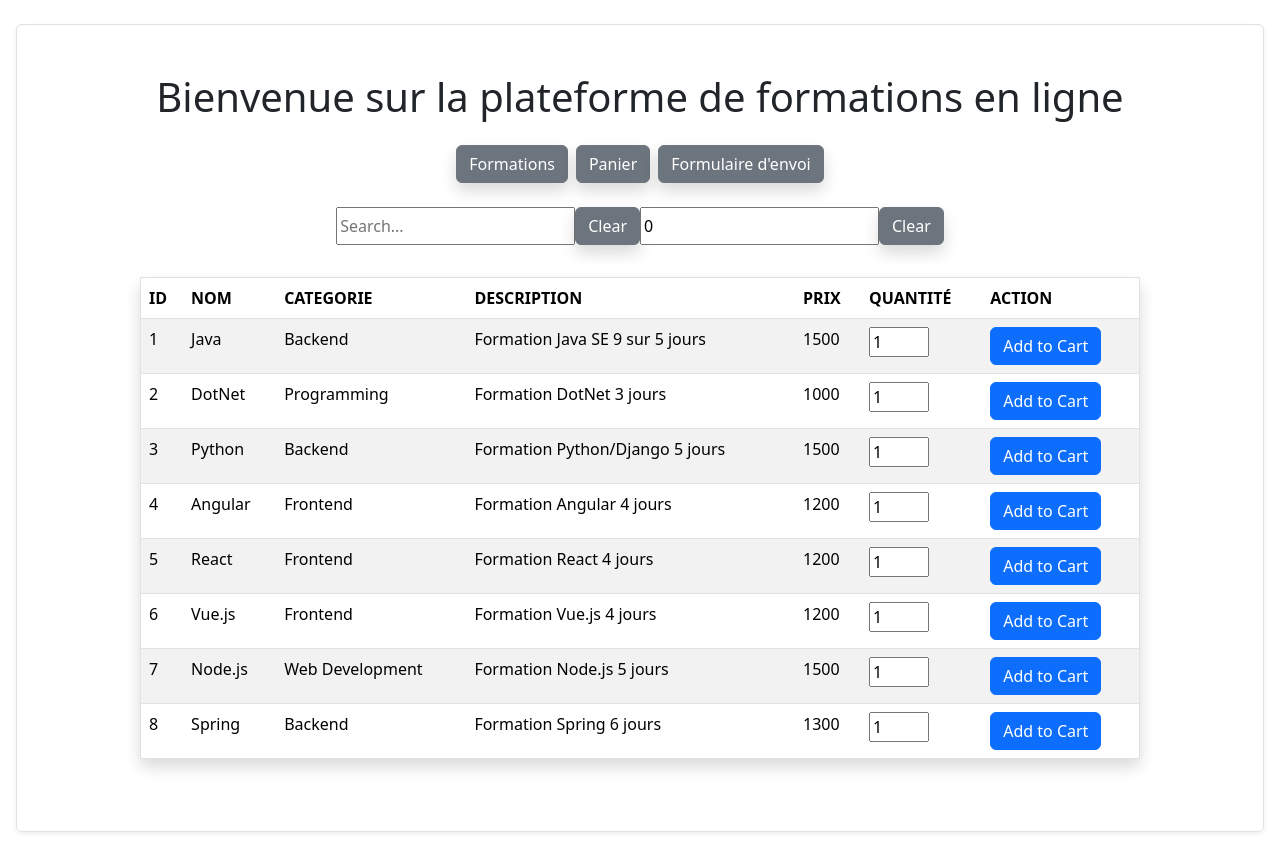
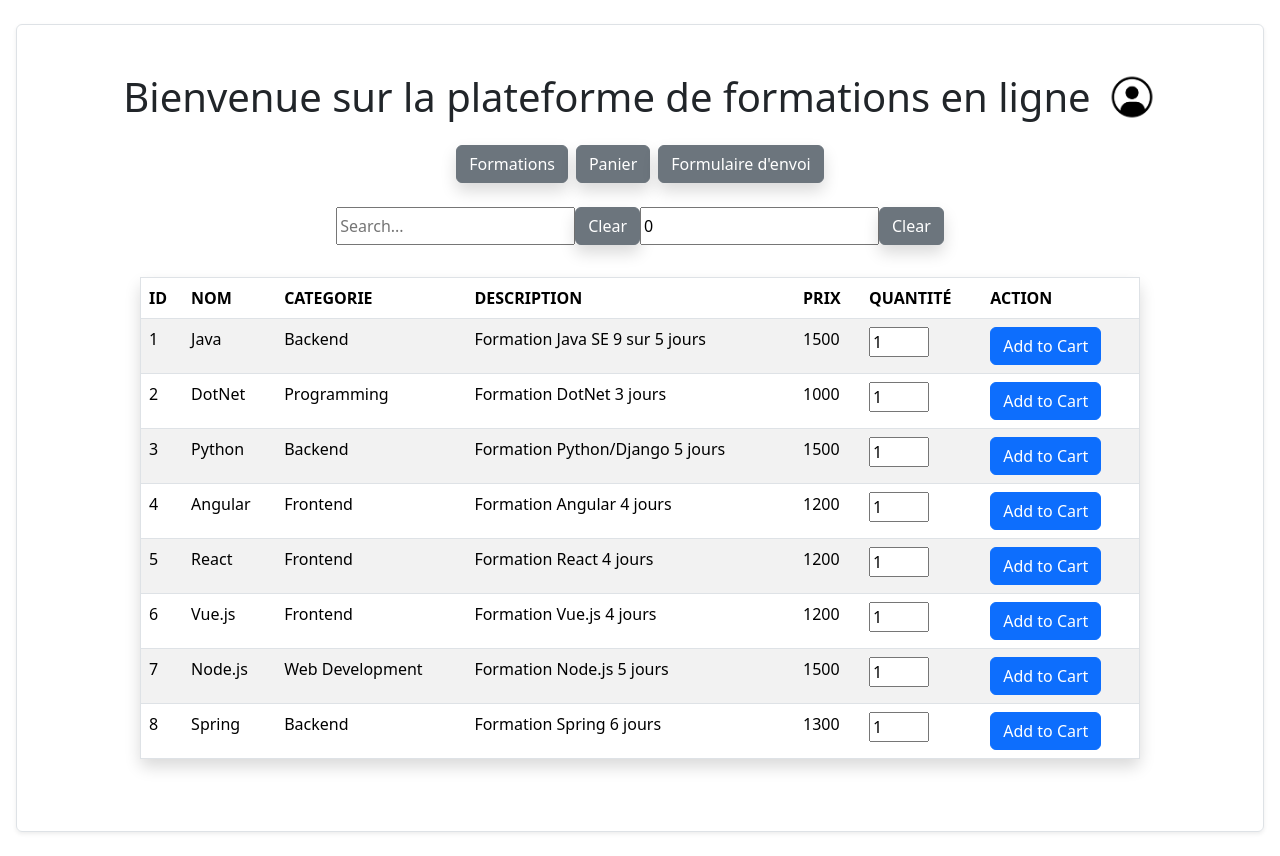
Before and after one commit to DavidDevB/trainings-front-app, an Angular app: page /trainings in a window 1280 px wide. Built offline with nearby package versions, Linux system fonts and the light colour scheme; data requests are answered from the project's data file.

Commit message:
assets path configured in angular.json + display icon user ok

```diff
--- a/angular.json
+++ b/angular.json
@@ -22,7 +22,8 @@
               {
                 "glob": "**/*",
                 "input": "public"
-              }
+              },
+              "src/assets"
             ],
             "styles": [
               "src/styles.css",
--- a/src/app/app.html
+++ b/src/app/app.html
@@ -1,7 +1,10 @@
 <main class="d-flex flex-column align-items-center border rounded p-4 shadow-sm mx-3 my-4">
-  <h1 class="text-center my-4">
-    Bienvenue sur la plateforme de formations en ligne
-  </h1>
+  <div class="d-flex flex-row align-items-center">
+      <h1 class="text-center my-4 flex-9">
+      Bienvenue sur la plateforme de formations en ligne
+    </h1>
+    <img src="/assets/icon-user.png" alt="User Icon" class="icon-user ms-3 flex-1 " style="width: 50px; height: 50px;">
+  </div>
   <div class="d-flex gap-2 align-items-center justify-content-center mb-4">
       <button class="btn btn-secondary shadow" routerLink="/trainings" >Formations</button>
       <button class="btn btn-secondary shadow" routerLink="/cart" >Panier</button>
```
Also changed, not shown: src/assets/icon-user.png (added).
